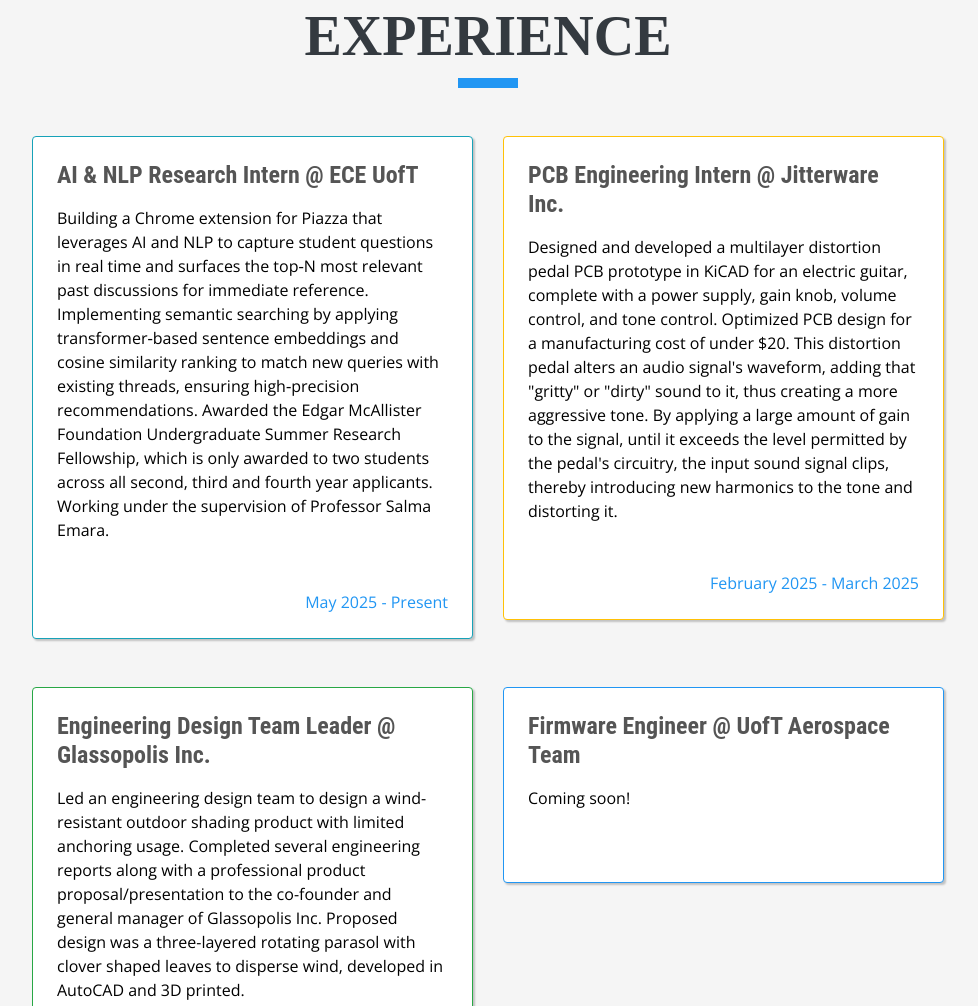
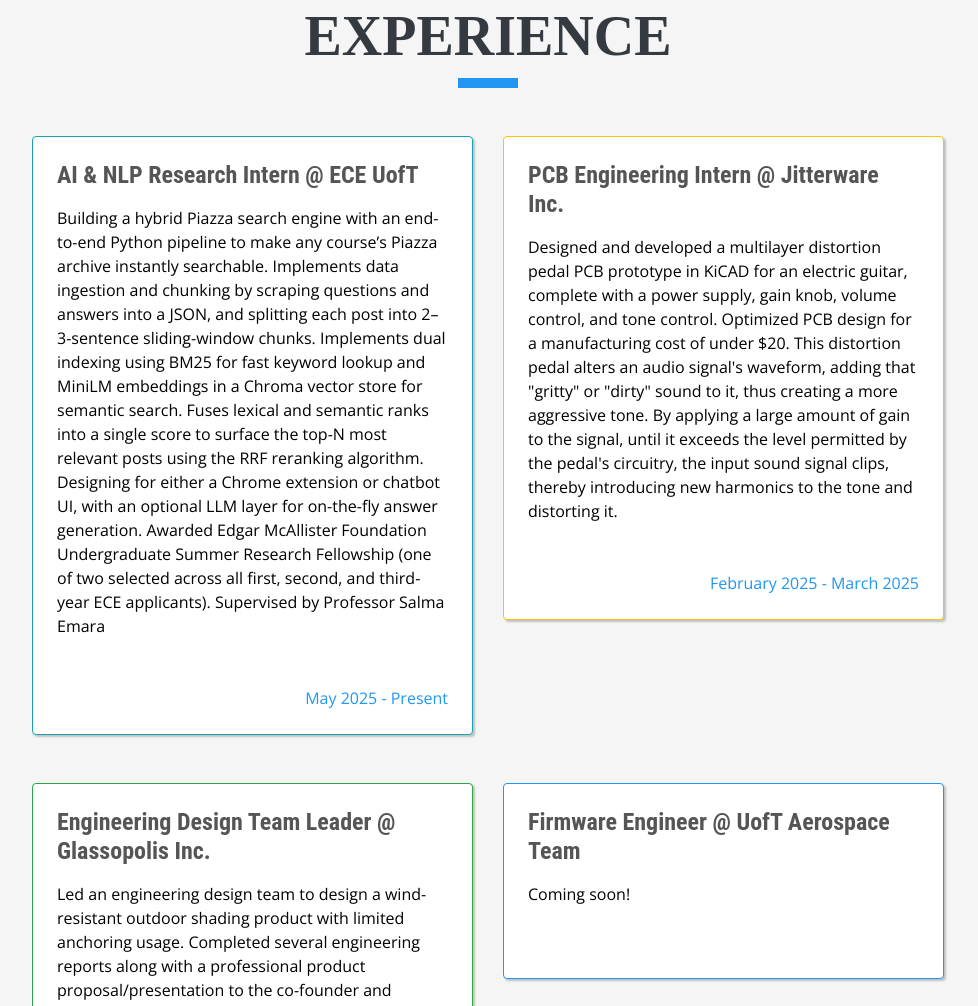
Before and after one commit to ibraheemelsheikha/ibraheemelsheikha.github.io, a plain HTML site: page index.html in a window 1280 px wide. Shown: the part 845-1851 px from the top of the page, without its empty margins (288-1266 px from the left). Drawn offline with nearby package versions, Linux system fonts and the light colour scheme; a web font is replaced by a local one.

Commit message:
updated research experience

```diff
--- a/index.html
+++ b/index.html
@@ -140,14 +140,16 @@ License URL: https://creativecommons.org/licenses/by/4.0/
           <div class="card mx-0 p-4 mb-5" style="border-color: #17a2b8; box-shadow: 2px 2px 2px rgba(0, 0, 0, 0.21);">
             <div class=" resume-content mr-auto">
               <h4 class="mb-3">AI & NLP Research Intern @ ECE UofT</h4>
-              <p class="mb-5" style="max-width: 500px; color: #000000;">Building a Chrome extension for Piazza that
-                leverages AI and NLP to capture student questions in real
-                time and surfaces the top‑N most relevant past discussions for immediate reference. Implementing
-                semantic searching by applying transformer‑based sentence embeddings and cosine similarity ranking to
-                match new queries with existing threads, ensuring high‑precision recommendations. Awarded the Edgar
-                McAllister Foundation Undergraduate Summer Research Fellowship, which is only awarded to two students
-                across all second, third and fourth year applicants. Working under the supervision of Professor Salma
-                Emara.</p>
+              <p class="mb-5" style="max-width: 500px; color: #000000;">Building a hybrid Piazza search engine with
+                an end-to-end Python pipeline to make any course’s Piazza archive instantly searchable.
+                Implements data ingestion and chunking by scraping questions and answers into a JSON, and splitting each
+                post into 2–3-sentence sliding-window chunks. Implements dual indexing using BM25 for fast keyword
+                lookup and MiniLM embeddings in a Chroma vector store for
+                semantic search. Fuses lexical and semantic ranks into a single score to surface the top-N most relevant
+                posts using the RRF reranking algorithm. Designing for either a Chrome extension or chatbot UI, with an
+                optional LLM layer for on-the-fly answer generation.
+                Awarded Edgar McAllister Foundation Undergraduate Summer Research Fellowship (one of two selected
+                across all first, second, and third-year ECE applicants). Supervised by Professor Salma Emara</p>
             </div>
             <div class="resume-date text-md-right">
               <span class="text-primary">May 2025 - Present</span>
```
